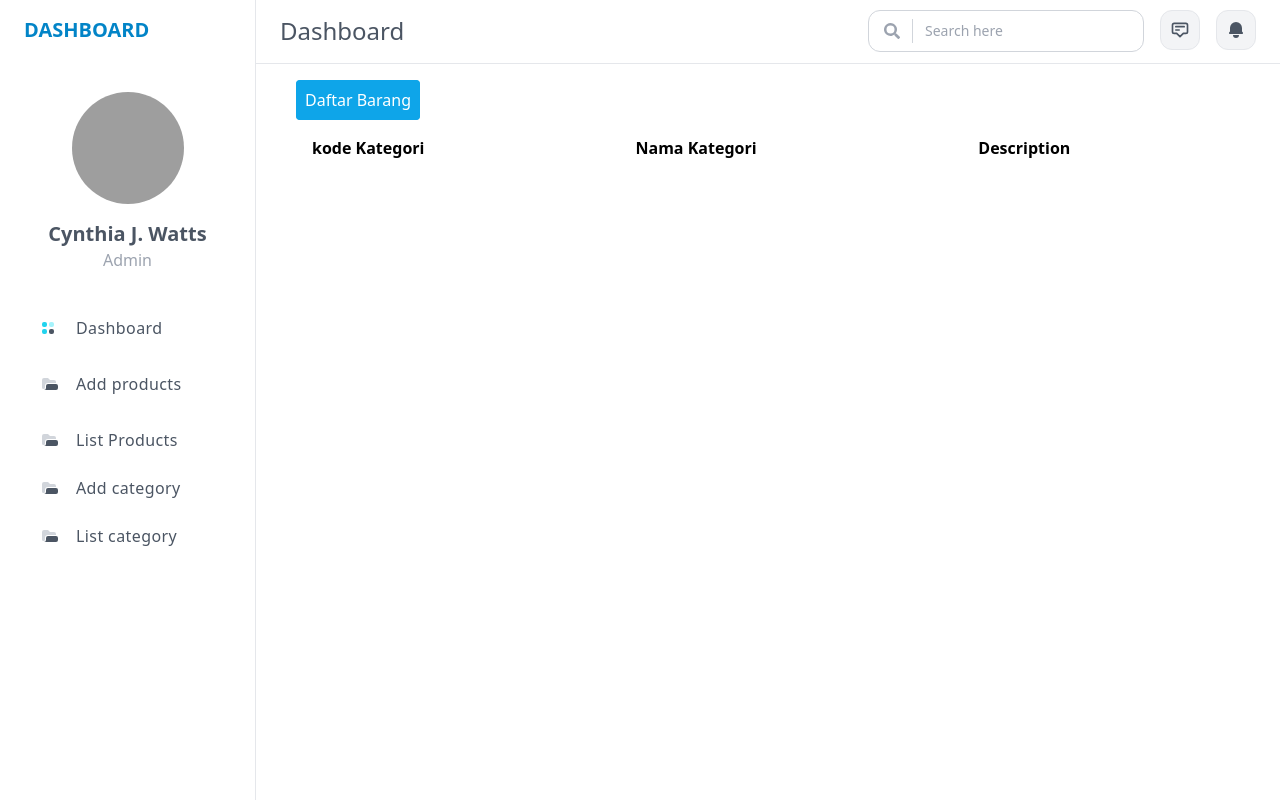
After one commit to anggerdwi/django-server, a Django app: page /vkategori/ in a window 1280 px wide. The commit adds this page. Run offline with Django 3.2, Linux system fonts and the light colour scheme; lists and menus that the app fills with data are empty; some libraries are stand-ins or nearby versions; grey boxes are pictures that could not be loaded.

Commit message:
add kategori

```diff
--- a/django-app/dashboard/models.py
+++ b/django-app/dashboard/models.py
@@ -17,5 +17,10 @@ class Barang(models.Model):
     waktu_posting=models.DateTimeField(auto_now_add=True)
     jenis_id=models.ForeignKey(Jenis, on_delete=models.CASCADE,null=True)
 
+class Kategori(models.Model):
+    kodeKategori=models.CharField(max_length=8)
+    nama=models.CharField(max_length=50)
+    deskripsi=models.IntegerField()
+
     def __str__(self):
         return self.nama
--- a/django-app/dashboard/views.py
+++ b/django-app/dashboard/views.py
@@ -1,6 +1,6 @@
 from django.shortcuts import render, redirect
-from dashboard.forms import FormBarang
-from dashboard.models import Barang
+from dashboard.forms import FormBarang, FormKategori
+from dashboard.models import Barang, Kategori
 from django.contrib import messages
 from django.db.models import Q
 from dashboard.views import *
@@ -13,6 +13,9 @@ from dashboard.views import *
 #     else:
 #         posts = post.objects.all().order_by("-data_created")
 #         return render(request,'/vbrg')
+
+
+
 
 def delete_brg(request,id_barang):
     barangs=Barang.objects.filter(id=id_barang)
@@ -65,3 +68,27 @@ def produk(request):
     }
     return render(request,'produk.html',konteks)
 # Create your views here.
+
+
+# BAGIAN KATEGORI
+def tambah_Kategori(request):
+    form=FormKategori(request.POST or None, request.FILES or None)
+    if request.method == 'POST':
+        if form.is_valid():
+            form.save()
+        return redirect('/vkategori')
+        pass
+
+    konteks={
+        'form' : form,
+    }
+    return render(request,'tambah_kategori.html',konteks)
+
+def kategori_view(request):
+    category=Kategori.objects.all().values()
+
+    konteks={
+        'category':category,
+    }
+
+    return render(request,'tampil_kategori.html',konteks)
--- a/django-app/main/urls.py
+++ b/django-app/main/urls.py
@@ -17,7 +17,7 @@ from django.contrib import admin
 from django.urls import path
 from django.http import HttpResponse
 from django.shortcuts import render
-from dashboard.views import produk, tambah_barang, Barang_View, ubah_brg, delete_brg
+from dashboard.views import produk, tambah_barang, Barang_View, ubah_brg, delete_brg, kategori_view, tambah_Kategori
 
 def main(request):
     return HttpResponse("selamat datang")
@@ -37,5 +37,7 @@ urlpatterns = [
     path('vbrg/',Barang_View),
     path('ubah/<int:id_barang>', ubah_brg, name = 'ubah_brg'),
     path('delete/<int:id_barang>', delete_brg, name = 'delete_brg'),
-    # path('search/<int:id_barang>', search_brg, name = 'search'),
+    path('vkategori/',kategori_view),
+    path('tambah_Kategori',tambah_Kategori),
+
 ]
--- a/django-app/templates/base.html
+++ b/django-app/templates/base.html
@@ -40,7 +40,7 @@
             <span class="-mr-1 font-medium">Dashboard</span>
           </a>
         </li>
-        <li>
+        <!-- <li>
           <a href="/products" class="px-4 py-3 flex items-center space-x-4 rounded-md text-gray-600 group">
             <svg xmlns="http://www.w3.org/2000/svg" class="h-5 w-5" viewBox="0 0 20 20" fill="currentColor">
               <path class="fill-current text-gray-300 group-hover:text-cyan-300" fill-rule="evenodd"
@@ -50,7 +50,7 @@
             </svg>
             <span class="group-hover:text-gray-700">Products</span>
           </a>
-        </li>
+        </li> -->
         <li>
           <a href="/addbrg" class="px-4 py-3 flex items-center space-x-4 rounded-md text-gray-600 group">
             <svg xmlns="http://www.w3.org/2000/svg" class="h-5 w-5" viewBox="0 0 20 20" fill="currentColor">
@@ -59,7 +59,7 @@
               <path class="fill-current text-gray-600 group-hover:text-cyan-600"
                 d="M6 12a2 2 0 012-2h8a2 2 0 012 2v2a2 2 0 01-2 2H2h2a2 2 0 002-2v-2z" />
             </svg>
-            <span class="group-hover:text-gray-700">Tambah Barang</span>
+            <span class="group-hover:text-gray-700">Add products</span>
           </a>
         </li>
         <li>
@@ -70,7 +70,27 @@
               <path class="fill-current text-gray-600 group-hover:text-cyan-600"
                 d="M6 12a2 2 0 012-2h8a2 2 0 012 2v2a2 2 0 01-2 2H2h2a2 2 0 002-2v-2z" />
             </svg>
-            <span class="group-hover:text-gray-700">Daftar Barang</span>
+            <span class="group-hover:text-gray-700">List Products</span>
+          </a>
+
+          <a href="/tambah_Kategori" class="px-4 py-3 flex items-center space-x-4 rounded-md text-gray-600 group">
+            <svg xmlns="http://www.w3.org/2000/svg" class="h-5 w-5" viewBox="0 0 20 20" fill="currentColor">
+              <path class="fill-current text-gray-300 group-hover:text-cyan-300" fill-rule="evenodd"
+                d="M2 6a2 2 0 012-2h4l2 2h4a2 2 0 012 2v1H8a3 3 0 00-3 3v1.5a1.5 1.5 0 01-3 0V6z" clip-rule="evenodd" />
+              <path class="fill-current text-gray-600 group-hover:text-cyan-600"
+                d="M6 12a2 2 0 012-2h8a2 2 0 012 2v2a2 2 0 01-2 2H2h2a2 2 0 002-2v-2z" />
+            </svg>
+            <span class="group-hover:text-gray-700">Add category</span>
+          </a>
+
+          <a href="/vkategori" class="px-4 py-3 flex items-center space-x-4 rounded-md text-gray-600 group">
+            <svg xmlns="http://www.w3.org/2000/svg" class="h-5 w-5" viewBox="0 0 20 20" fill="currentColor">
+              <path class="fill-current text-gray-300 group-hover:text-cyan-300" fill-rule="evenodd"
+                d="M2 6a2 2 0 012-2h4l2 2h4a2 2 0 012 2v1H8a3 3 0 00-3 3v1.5a1.5 1.5 0 01-3 0V6z" clip-rule="evenodd" />
+              <path class="fill-current text-gray-600 group-hover:text-cyan-600"
+                d="M6 12a2 2 0 012-2h8a2 2 0 012 2v2a2 2 0 01-2 2H2h2a2 2 0 002-2v-2z" />
+            </svg>
+            <span class="group-hover:text-gray-700">List category</span>
           </a>
         </li>
       </ul>
--- /dev/null
+++ b/django-app/templates/tampil_kategori.html
@@ -0,0 +1,86 @@
+{% extends 'base.html' %}
+{% block content %}
+<div class="px-6 pt-6 2xl:container">
+  <section class="container px-4 mx-auto">
+    <label for="name" class="bg-sky-500 hover:bg-sky-700 text-white py-2 px-2 border border-sky-500 rounded">Daftar Barang</label>
+    {% for message in messages %}
+    {% if message %}
+    <div
+      class="bg-emerald-100 rounded-md border border-emerald-500 min-w-full border-emerald-500 text-emerald-700 px-4 py-3"
+      role="alert">
+      <p class="font-bold">Informational message</p>
+      <p class="text-sm">{{ message }}</p>
+    </div>
+    {% endif %}
+    {% endfor %}
+    <table class="min-w-full divide-y mt-4 divide-gray-200 light:divide-gray-700">
+      <thead>
+        <tr>
+          <th class="text-left px-4 py-2">kode Kategori</th>
+          <th class="text-left px-4 py-2">Nama Kategori</th>
+          <th class="text-left px-4 py-2">Description</th>
+        </tr>
+      </thead>
+
+      <tbody>
+        {% for category in Kategori %}
+        <tr>
+          <td class="border px-4 py-2">{{ Kategori.kodeKategori }}</td>
+          <td class="border px-4 py-2">{{ Kategori.nama }}</td>
+          <td class="border px-4 py-2">{{ Kategori.deskripsi }}</td>
+          <td>
+            <a href="{% url 'ubah_brg' Kategori.id %}"
+              class="bg-sky-500 hover:bg-sky-700 text-white py-2 px-2 border border-sky-500 rounded">Edit</a>
+
+            <button data-modal-target="popup-modal-{{ Kategori.id }}" data-modal-toggle="popup-modal-{{ Kategori.id }}"
+              class="bg-red-500 hover:bg-red-700 text-white py-2 px-2 border border-red-500 rounded"
+              type="button">
+              Delete
+            </button>
+
+            <div id="popup-modal-{{ Kategori.id }}" tabindex="-1"
+              class="fixed top-0 left-0 right-0 z-50 hidden p-4 overflow-x-hidden overflow-y-auto md:inset-0 h-[calc(100%-1rem)] max-h-full">
+              <div class="relative w-full max-w-md max-h-full">
+                <div class="relative bg-white rounded-lg shadow dark:bg-gray-700">
+                  <button type="button"
+                    class="absolute top-3 right-2.5 text-gray-400 bg-transparent hover:bg-gray-200 hover:text-gray-900 rounded-lg text-sm p-1.5 ml-auto inline-flex items-center dark:hover:bg-gray-800 dark:hover:text-white"
+                    data-modal-hide="popup-modal-{{ Kategori.id }}">
+                    <svg aria-hidden="true" class="w-5 h-5" fill="currentColor" viewBox="0 0 20 20"
+                      xmlns="http://www.w3.org/2000/svg">
+                      <path fill-rule="evenodd"
+                        d="M4.293 4.293a1 1 0 011.414 0L10 8.586l4.293-4.293a1 1 0 111.414 1.414L11.414 10l4.293 4.293a1 1 0 01-1.414 1.414L10 11.414l-4.293 4.293a1 1 0 01-1.414-1.414L8.586 10 4.293 5.707a1 1 0 010-1.414z"
+                        clip-rule="evenodd"></path>
+                    </svg>
+                    <span class="sr-only">Close modal</span>
+                  </button>
+                  <div class="p-6 text-center">
+                    <svg aria-hidden="true" class="mx-auto mb-4 text-gray-400 w-14 h-14 dark:text-gray-200" fill="none"
+                      stroke="currentColor" viewBox="0 0 24 24" xmlns="http://www.w3.org/2000/svg">
+                      <path stroke-linecap="round" stroke-linejoin="round" stroke-width="2"
+                        d="M12 8v4m0 4h.01M21 12a9 9 0 11-18 0 9 9 0 0118 0z"></path>
+                    </svg>
+                    <h3 class="mb-5 text-lg font-normal text-gray-500 dark:text-gray-400">Are you sure you want to
+                      delete {{ Kategori.nama }}?</h3>
+                    <a href="{% url 'delete_brg' Barang.id %}"  data-modal-hide="popup-modal-{{ Kategori.id }}" type="button"
+                      class="text-white bg-red-600 hover:bg-red-800 focus:ring-4 focus:outline-none focus:ring-red-300 dark:focus:ring-red-800 font-medium rounded-lg text-sm inline-flex items-center px-5 py-2.5 text-center mr-2">
+                      Yes, I'm sure
+                    </a>
+                    <button data-modal-hide="popup-modal-{{ Kategori.id }}" type="button"
+                      class="text-gray-500 bg-white hover:bg-gray-100 focus:ring-4 focus:outline-none focus:ring-gray-200 rounded-lg border border-gray-200 text-sm font-medium px-5 py-2.5 hover:text-gray-900 focus:z-10 dark:bg-gray-700 dark:text-gray-300 dark:border-gray-500 dark:hover:text-white dark:hover:bg-gray-600 dark:focus:ring-gray-600">No,
+                      cancel</button>
+                  </div>
+                </div>
+              </div>
+            </div>
+
+
+          </td>
+        </tr>
+        <tr>
+          {% endfor %}
+      </tbody>
+
+    </table>
+    {% endblock %}
+  </section>
+</div>
```
Also changed, not shown: django-app/dashboard/forms.py (+12 -1 lines), django-app/templates/tambah_kategori.html (added, +79 -0 lines), django-app/dashboard/migrations/0002_kategori.py (added), django-app/db.sqlite3.
